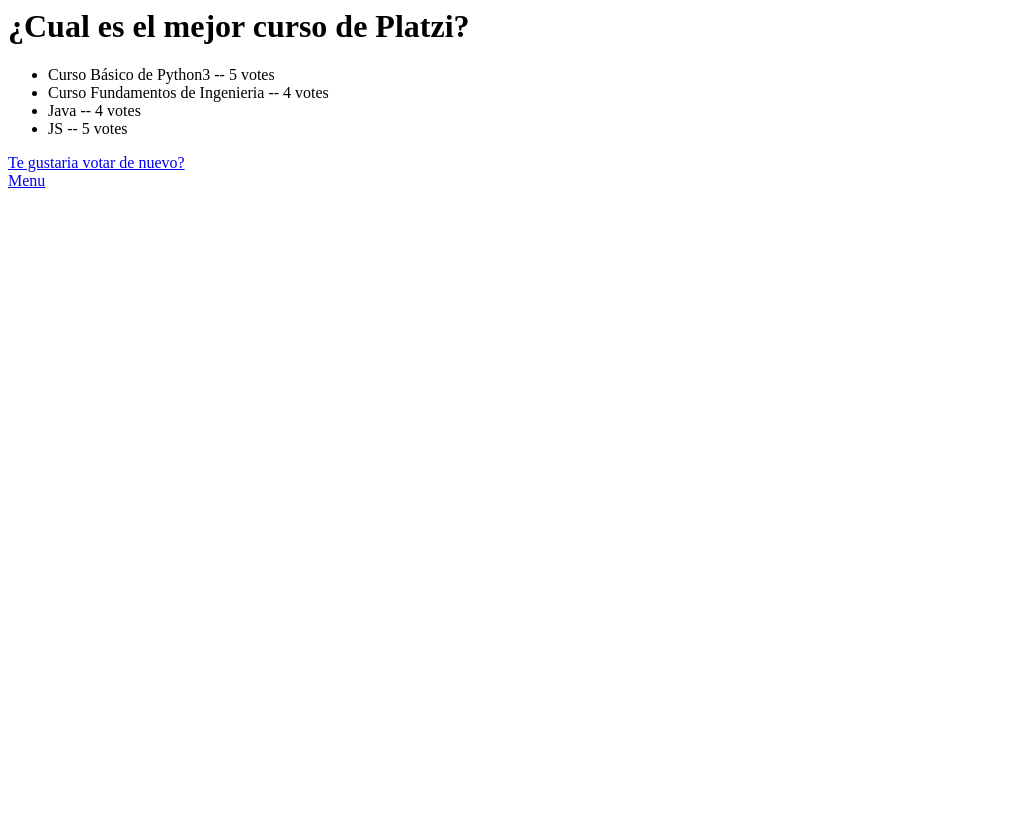
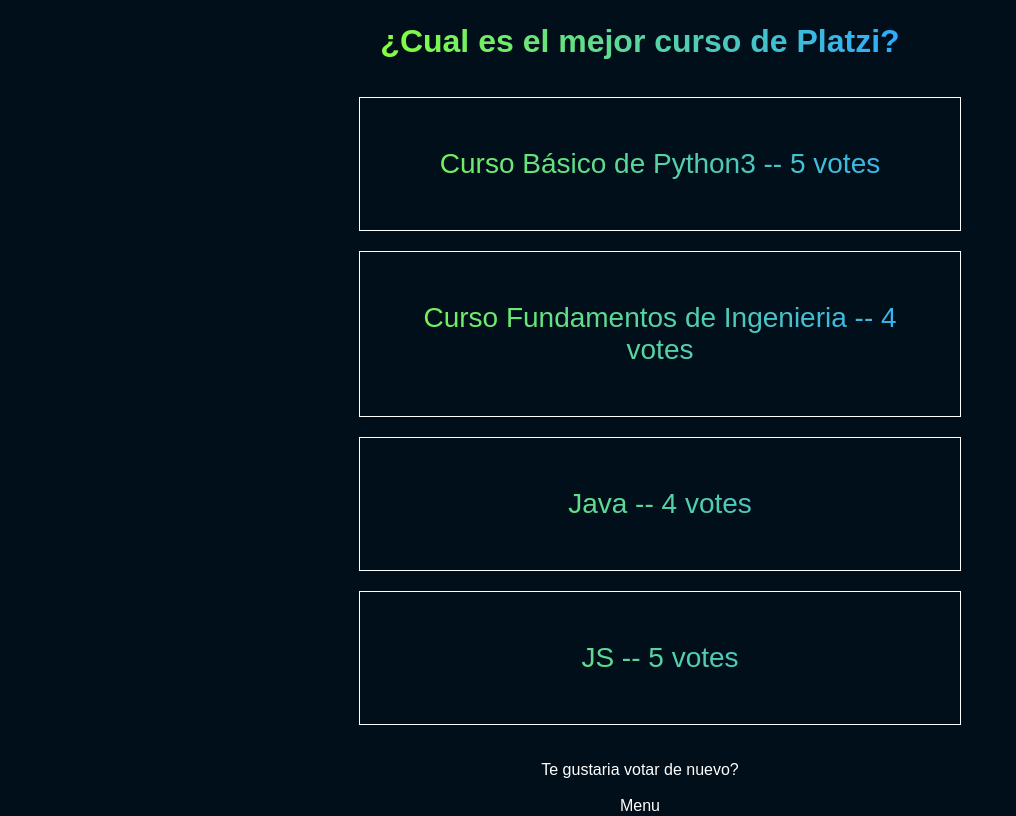
Before and after one commit to soporteb/premiosplatziapp, a Django app: page /polls/1/results/ in a window 1280 px wide. Shown: the whole page, without its empty margins (0-1016 px from the left). Before the commit the page ends 188 px from the top, so only its background shows below. Run offline with Django 4.2, Linux system fonts and the light colour scheme; data comes from the database, SQL or seed files in the repository; both versions use the stored data as it was after the commit.

Commit message:
Finalizando el proyecto Premios Platzi App

```diff
--- /dev/null
+++ b/premiosplatziapp/polls/static/polls/results.css
@@ -0,0 +1,18 @@
+body {
+    display: flex;
+    align-items: center;
+    justify-content: center;
+
+
+}
+
+h1{
+    background: linear-gradient(
+        to right,
+        hsl(98 100% 62%),
+        hsl(204 100% 59%)
+    );
+    -webkit-background-clip: text;
+    -webkit-text-fill-color: transparent;
+    text-align: center;
+}
--- a/premiosplatziapp/polls/templates/polls/results.html
+++ b/premiosplatziapp/polls/templates/polls/results.html
@@ -1,3 +1,15 @@
+{% load static %}
+
+<!DOCTYPE html>
+<html lang="en">
+<head>
+    <meta charset="UTF-8">
+    <meta name="viewport" content="width=device-width, initial-scale=1.0">
+    <link rel="stylesheet" href="{% static 'polls/style.css' %}">
+    <link rel="stylesheet" href="{% static 'polls/results.css' %}">
+    <title>{{ question.question_text }}</title>
+</head>
+<body>
     <h1>{{ question.question_text }}</h1>
 
     <ul>
@@ -11,3 +23,5 @@
     <a href="{% url 'polls:detail' question.id %}">Te gustaria votar de nuevo?</a>
     <br>
     <a href="{% url 'polls:index' %}">Menu</a>
+</body>
+</html>
```
Also changed, not shown: premiosplatziapp/db.sqlite3. Lines whose indentation alone changed are shown as unchanged.
